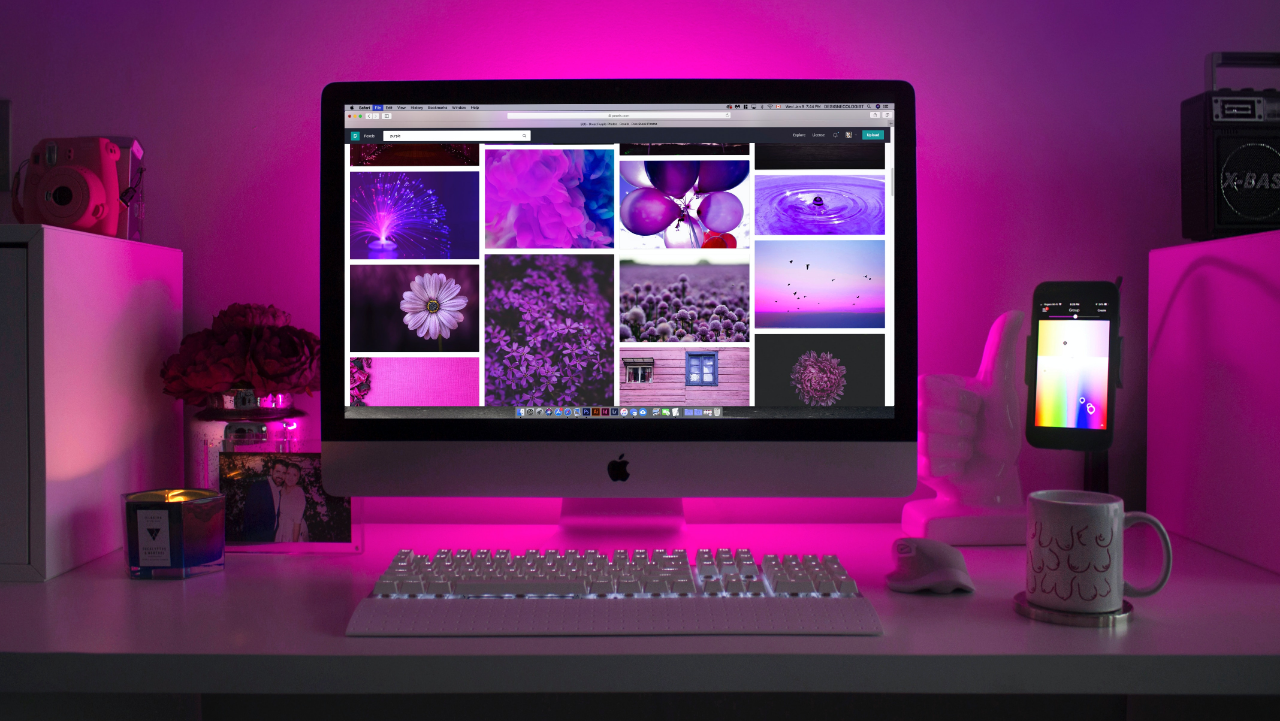
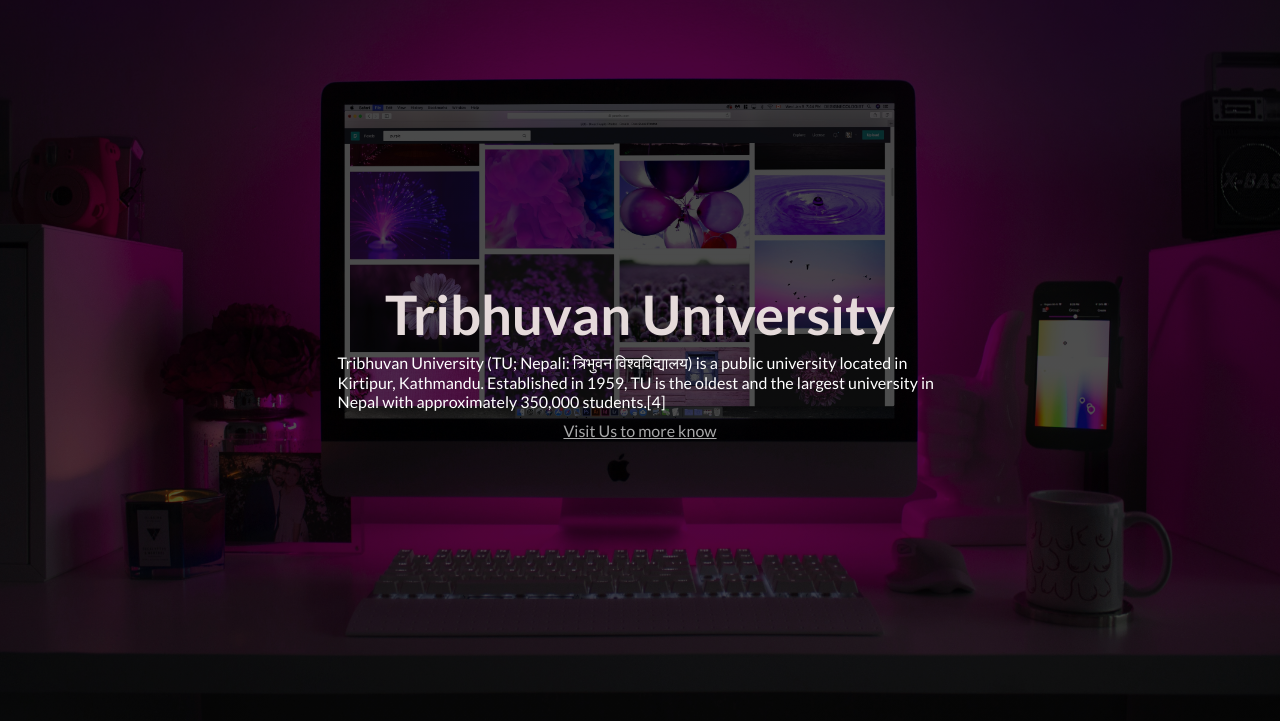
Before and after one commit to benjamingraham6/Lab, a plain HTML site: page template/image.html in a window 1280 px wide. Shown: the part 79-800 px from the top of the page. Drawn offline with Linux system fonts and the light colour scheme.

Commit message:
Complete little home page editing, added TU information in center

```diff
--- a/style.css
+++ b/style.css
@@ -7,17 +7,17 @@
     font-family: 'Lato', sans-serif;
 }
 
-.header{
+.header {
     height: 100vh;
-    background-image: url("img/pink.jpg");
+    background-image: linear-gradient(to bottom, rgba(0, 0, 0, 0.72), rgba(0, 0, 0, 0.679)), url("img/pink.jpg");
     background-repeat: no-repeat;
     background-size: cover;
-}
+  }
 
-h1{
+/* h1{
     color: red;
     background-color: green;
-}
+} */
 
 .container{
     height: 100vh;
@@ -50,3 +50,33 @@ h1{
     color: white;
     font-size: 0.rem;
 }
+
+.text-box{
+    margin: 1.2rem 2.2rem;
+    padding: 1.2rem 0;
+    display: flex;
+    flex-direction: column;
+    justify-content: center;
+    align-items: center;
+    min-height: 90vh;
+}
+
+.text-box h1{
+    font-size: 3.4rem;
+    color: rgb(229, 218, 218);
+
+}
+
+.text-box p{
+    width: 50%;
+    margin: 0.4rem 0 0.6rem;
+    color: white;
+}
+
+.text-box a{
+    color: rgba(255, 255, 255, 0.657);
+}
+
+.text-box a:hover{
+    color: white;
+}
--- a/template/image.html
+++ b/template/image.html
@@ -20,6 +20,17 @@
           </ul>
         </div>
       </nav>
+
+      <div class="text-box">
+        <h1>Tribhuvan University</h1>
+        <p>
+          Tribhuvan University (TU; Nepali: त्रिभुवन विश्वविद्यालय) is a public
+          university located in Kirtipur, Kathmandu. Established in 1959, TU is
+          the oldest and the largest university in Nepal with approximately
+          350,000 students.[4]
+        </p>
+        <a href="#" class="hero-btn">Visit Us to more know</a>
+      </div>
     </section>
   </body>
 </html>
```
